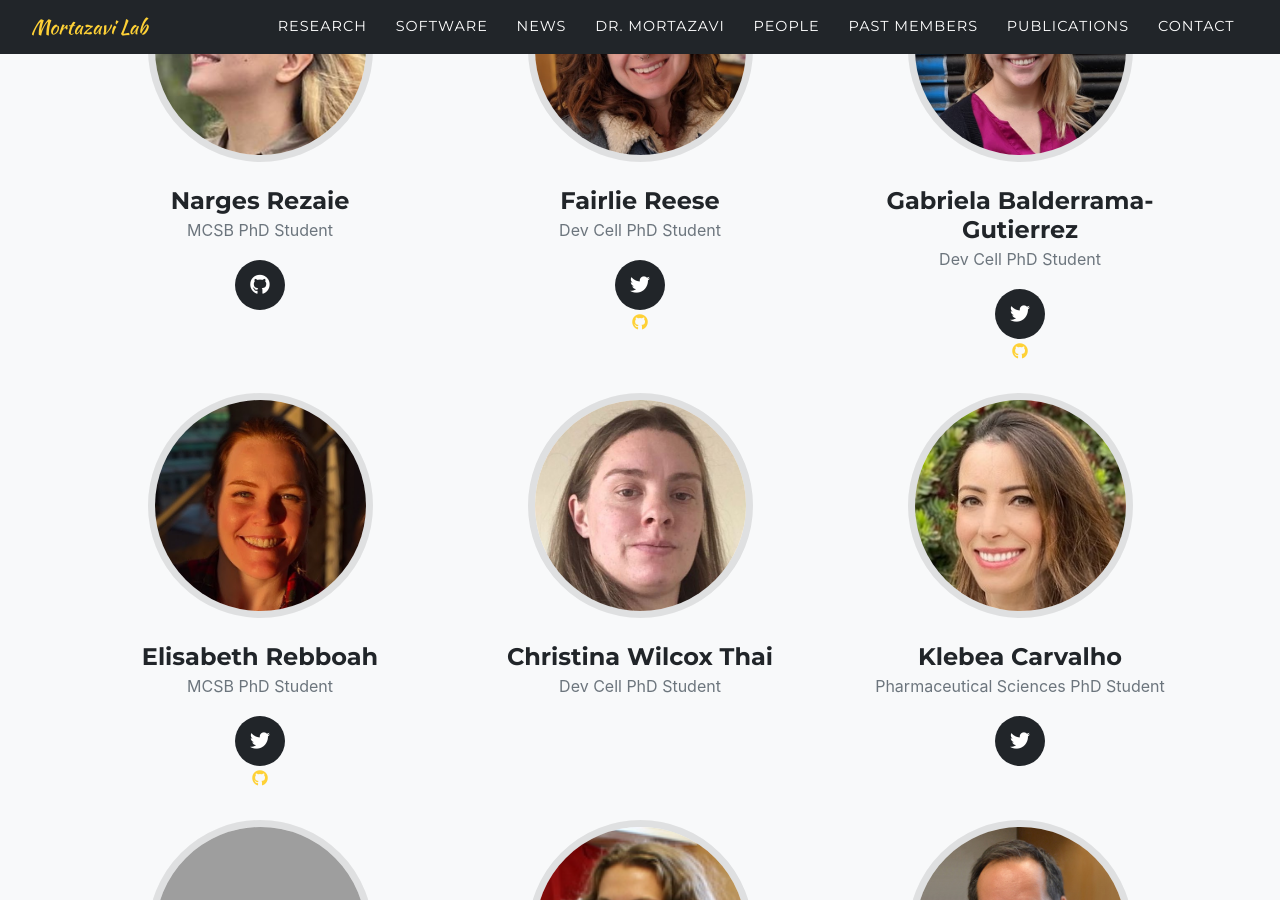
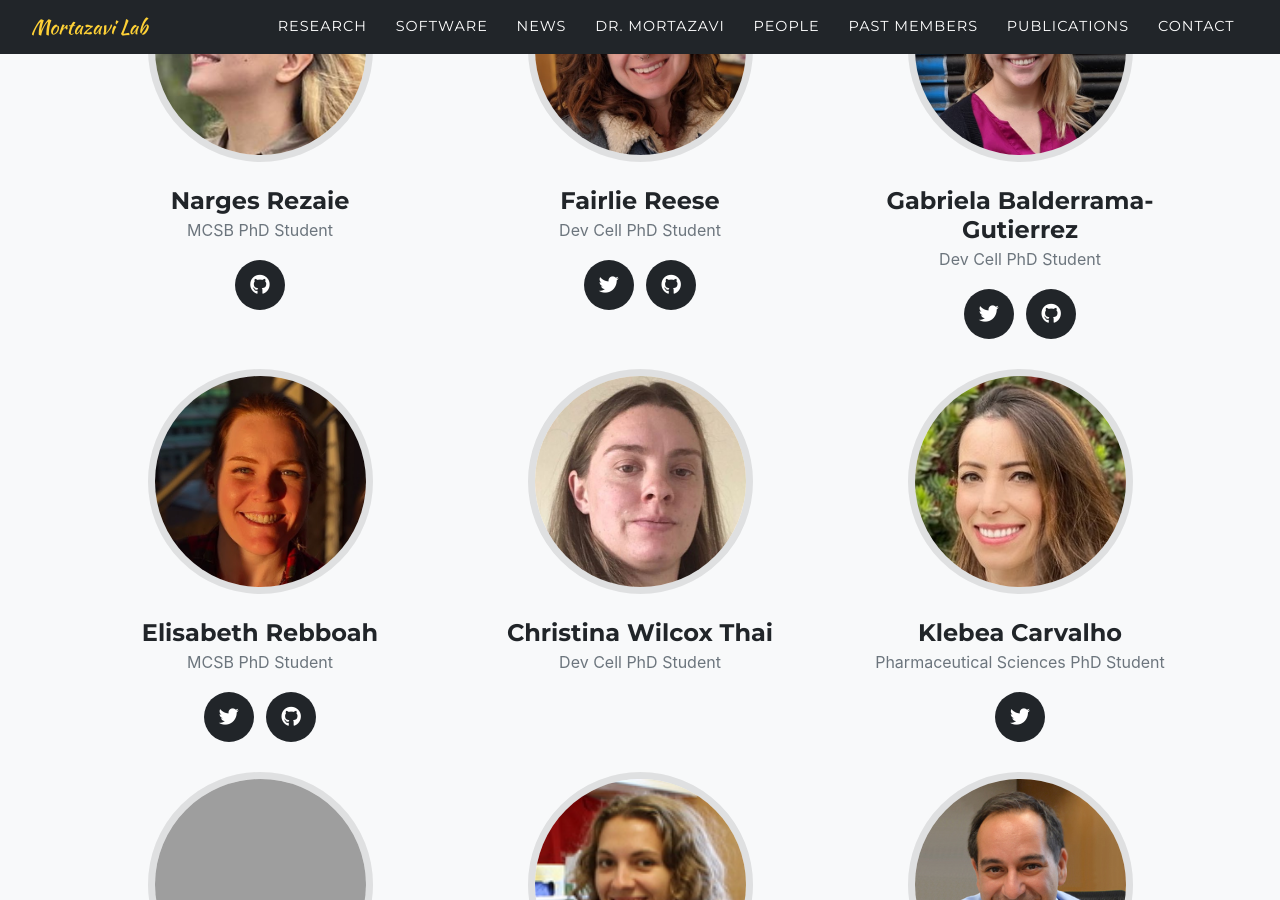
Before and after one commit to mortazavilab/mortazavilab.github.io, a Jekyll site: the page built from index.md, in a window 1280 px wide and 900 px high, scrolled down 5688 px. Built offline with Jekyll 4.4.1, drawn with Linux system fonts in a browser that asks for light colours; some web fonts are replaced; grey boxes are pictures that could not be loaded.

Commit message:
Update team.html

```diff
--- a/_includes/team.html
+++ b/_includes/team.html
@@ -29,9 +29,10 @@
 			  <i class="{{ network.icon }}"></i>
 			</a>
 		  </li>
+			{% endfor %}
 		</ul>
 
-		{% endfor %}
+
 	  </div>
 	</div>
   {% endfor %}
```
